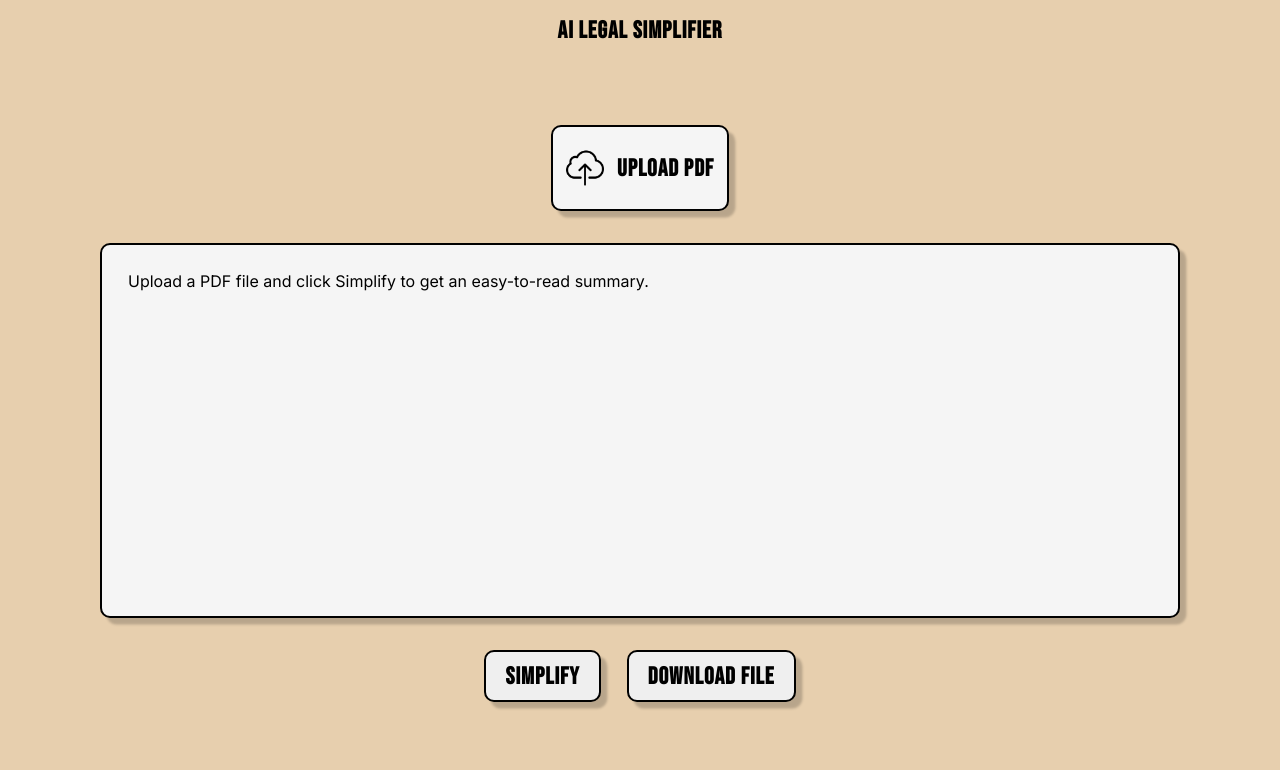
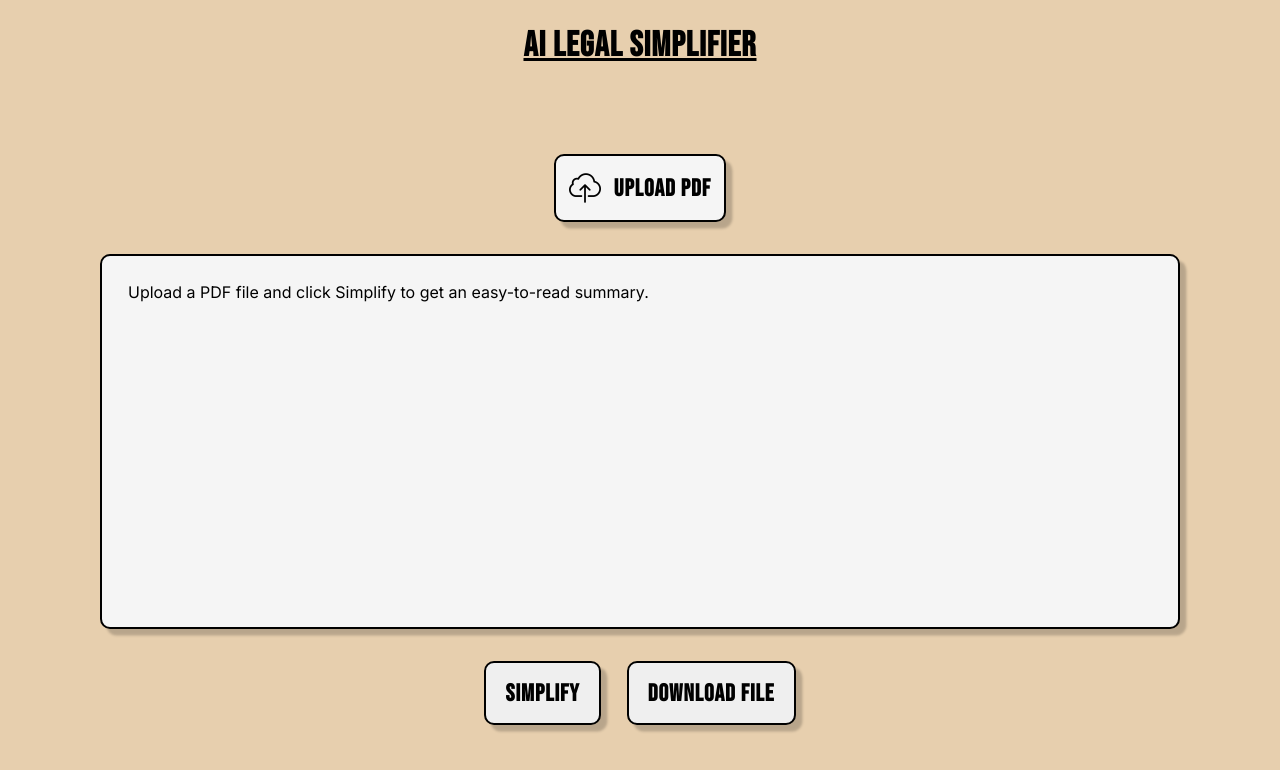
Before and after one commit to alberto-sclocchi/legal-simplifier-client, a React (Create React App) app: page / in a window 1280 px wide. Shown: the top 770 px of the page. Built offline with nearby package versions, Linux system fonts and the light colour scheme.

Commit message:
add error handling and fix style

```diff
--- a/src/App.css
+++ b/src/App.css
@@ -44,18 +44,19 @@ html{
 }
 
 .file-upload-div{
+  height: 8vh;
   display: flex;
   align-items: center;
   cursor: pointer;
   gap: 1vw;
-  padding: 0.2vw 1vw;
+  padding: 0 1vw;
   border: 0.2vw solid #000;
   border-radius: 10px;
   box-shadow: 0.5vw 0.5vw 0.2vw rgba(0, 0, 0, 0.2);
 }
 
 .file-upload-div img{
-  width: 3vw;
+  width: 2.5vw;
 }
 
 span{
@@ -85,7 +86,7 @@ span{
 }
 
 .dashboard-btn{
-  height: 4vw;
+  height: 8vh;
   padding: 1vw 1.5vw;
   font-size: 1.5rem;
   text-transform: uppercase;
@@ -102,3 +103,8 @@ h1, h2, h3, h4, h5, h6 {
 h1, h2, h3, h4, h5, h6{
   font-size: 1.5rem;
 }
+
+.title{
+  font-size: 2.2rem;
+  text-decoration: underline;
+}
--- a/src/components/simplifier/SimplifierDashboard.jsx
+++ b/src/components/simplifier/SimplifierDashboard.jsx
@@ -9,6 +9,7 @@ export default function SimplifierDashboard() {
 
   const { getSimplifiedText, simplifiedText, downloadFile, loading, setSimplifiedText, fileOriginalName} = useContext(SimplifierContext);
   const [ file, setFile ] = useState(null);
+  const [ error, setError ] = useState(null);
 
   useEffect(() => {
     if (!file) setSimplifiedText("");
@@ -39,7 +40,12 @@ export default function SimplifierDashboard() {
     event.preventDefault();
 
     if (!file) {
-      alert("No file selected");
+      setError("Please select a file to upload.");
+
+      setTimeout(() => {
+        setError(null);
+      }, 3000);
+
       return;
     }
 
@@ -64,7 +70,12 @@ export default function SimplifierDashboard() {
     <div className="simplifier-dashboard">
         <h1 className='title'>AI Legal Simplifier</h1>
         <form>
-            {!!file ? <span style={{color: "blue", cursor:"pointer"}} onClick={handleUploadedFileDownload}>({file.name})</span> : <span></span>}
+            {!!error ?
+            <span>{error}</span>
+            : !!file
+            ? <span style={{color: "blue", cursor:"pointer"}} onClick={handleUploadedFileDownload}>({file.name})</span>
+            : <span></span>
+            }
             <label className="file-upload-div" style={!!file ? {backgroundColor: "lightgreen"} : {backgroundColor: "whitesmoke"}}>
                 <img src={uploadIcon} alt="upload-icon"/>
                 <h3>Upload PDF</h3>
--- a/src/components/simplifier/context/SimplifierContext.context.jsx
+++ b/src/components/simplifier/context/SimplifierContext.context.jsx
@@ -21,7 +21,7 @@ export const SimplifierProvider = ({children}) => {
             setFileName(response.filename);
             setFileOriginalName(response.fileOriginalName);
         } catch (err) {
-            console.error("Error fetching simplified text:", err);
+            console.log("Error fetching simplified text:", err);
         } finally {
             setLoading(false);
         }
@@ -31,7 +31,7 @@ export const SimplifierProvider = ({children}) => {
         try {
             await service.dowloadFile(fileName, fileOriginalName);
         } catch (err) {
-            console.error("Error downloading file:", err);
+            console.log("Error downloading file:", err);
         }
     }
 
```
